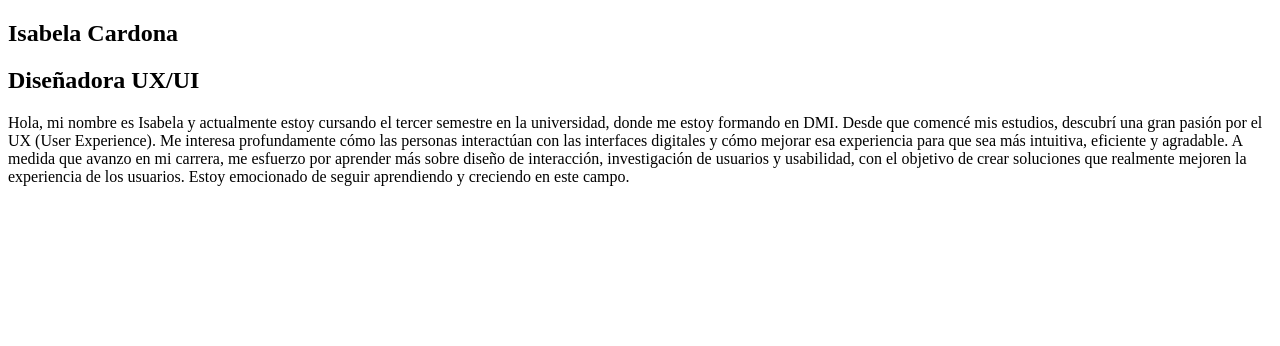
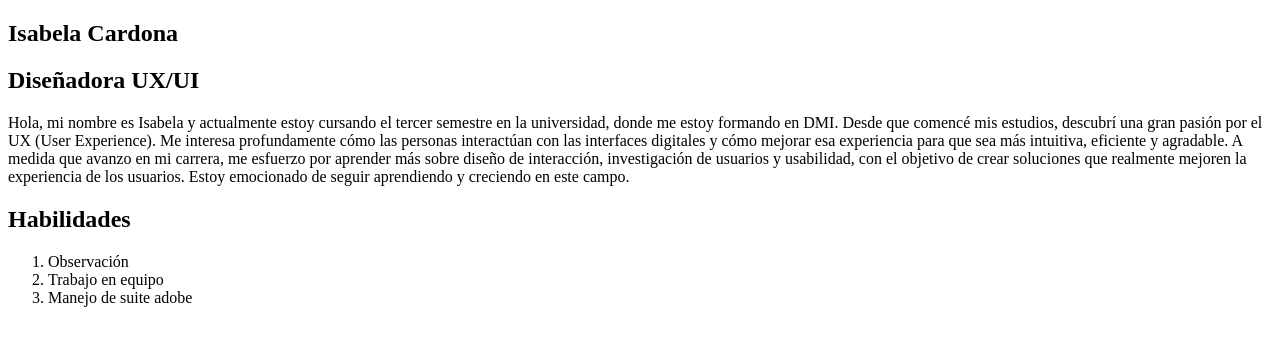
Before and after one commit to isabelacard/laboratorio2, a plain HTML site: page index.html in a window 1280 px wide. Drawn offline with Linux system fonts and the light colour scheme.

Commit message:
Se añadio Habilidades/Habilidades Mágicas

```diff
--- a/index.html
+++ b/index.html
@@ -16,5 +16,14 @@
         <p>Hola, mi nombre es Isabela y actualmente estoy cursando el tercer semestre en la universidad, donde me estoy formando en DMI. Desde que comencé mis estudios, descubrí una gran pasión por el UX (User Experience). Me interesa profundamente cómo las personas interactúan con las interfaces digitales y cómo mejorar esa experiencia para que sea más intuitiva, eficiente y agradable. A medida que avanzo en mi carrera, me esfuerzo por aprender más sobre diseño de interacción, investigación de usuarios y usabilidad, con el objetivo de crear soluciones que realmente mejoren la experiencia de los usuarios. Estoy emocionado de seguir aprendiendo y creciendo en este campo.</p>
     </section>
 
+    <section id="Habilidades">
+        <h2>Habilidades</h2>
+        <ol>
+            <li>Observación</li>
+            <li>Trabajo en equipo</li>
+            <li>Manejo de suite adobe</li>
+        </ol>
+    </section>
+
 </body>
 </html>
```
